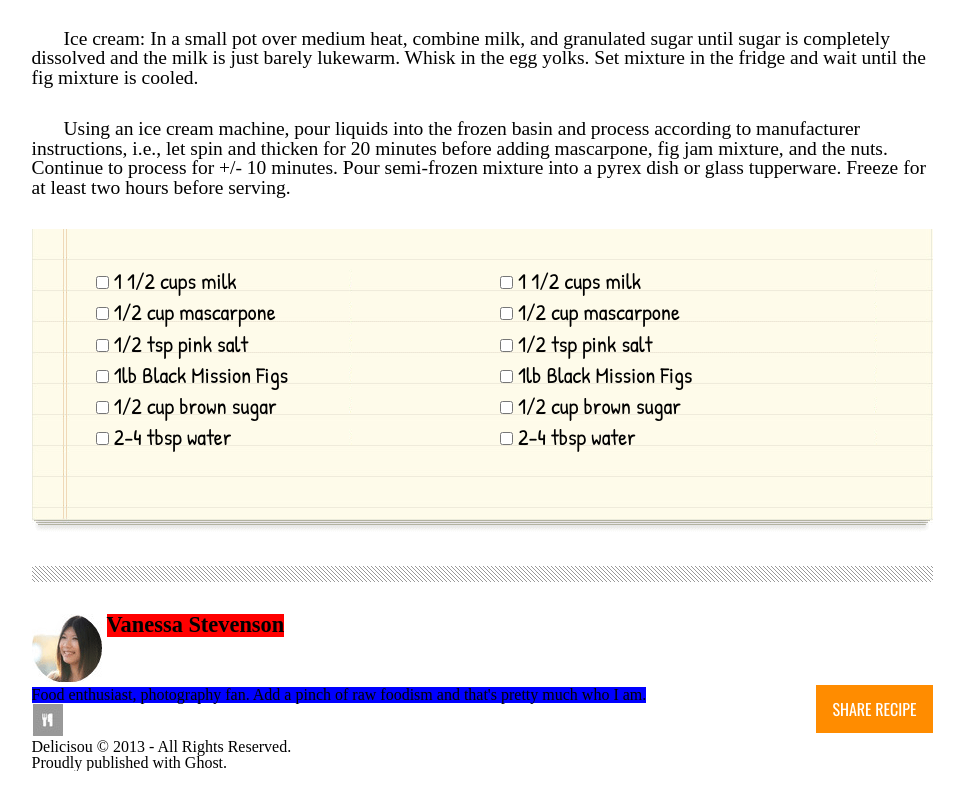
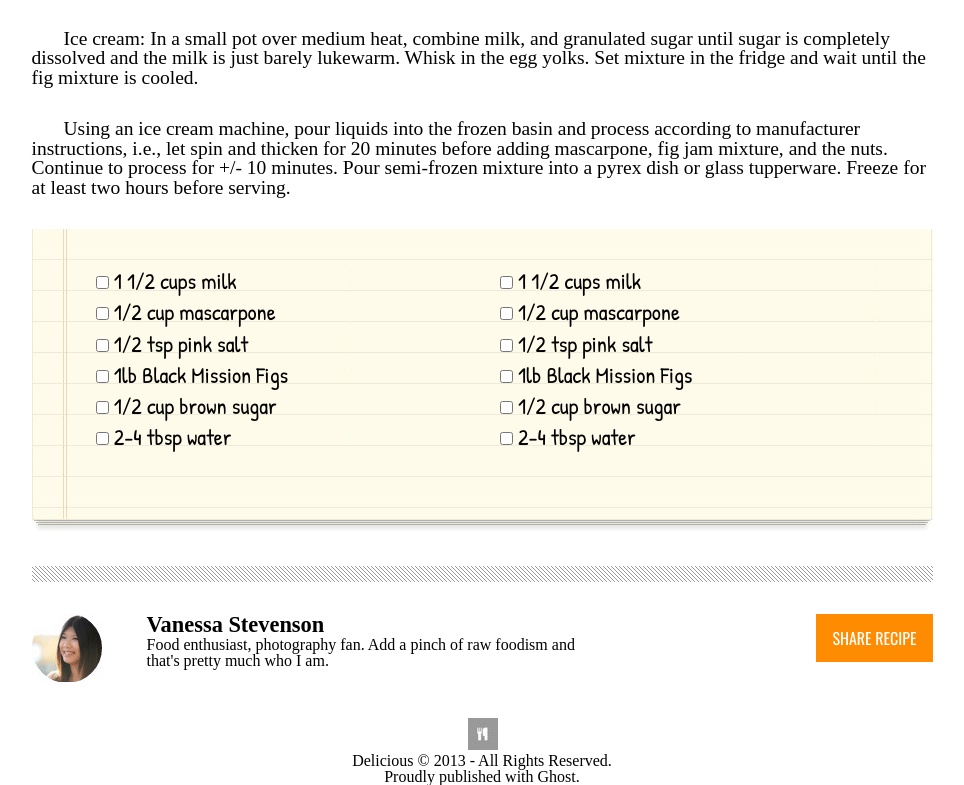
Before and after one commit to harlenlopez/chocolate-pizza-1, a plain HTML site: page index.html in a window 1280 px wide. Shown: the part 920-1705 px from the top of the page, without its empty margins (158-1122 px from the left). Drawn offline with nearby package versions, Linux system fonts and the light colour scheme.

Commit message:
Done enough before having to catch the train.

```diff
--- a/css/style.css
+++ b/css/style.css
@@ -137,22 +137,16 @@ li {
   display: inline-block;
 }
 
-.author h3 {
+.author pre {
   display: inline-block;
+  vertical-align: top;
+  padding: 0;
+}
+
+.author pre span {
   font-size: 1.4rem;
   font-weight: bold;
-  vertical-align: top;
-  background-color: red;
-}
-
-.author br {
-  display: inline-block;
-}
-
-.author p {
-  display: inline-block;
-  vertical-align: middle;
-  background-color: blue;
+  padding: 0;
 }
 
 .author a {
@@ -170,5 +164,6 @@ li {
 
 footer {
   width: 901px;
-  margin: auto;
+  margin: 2rem auto 0;
+  text-align: center;
 }
--- a/index.html
+++ b/index.html
@@ -137,18 +137,17 @@
       <hr />
       <div class="author">
         <img src="./img/van-pic.png" alt="Vanessa Stevenson Profile Image" />
-        <h3>Vanessa Stevenson</h3>
-        <br />
-        <p>
+        <pre>
+          <span>Vanessa Stevenson</span>
           Food enthusiast, photography fan. Add a pinch of raw foodism and
           that's pretty much who I am.
-        </p>
+        </pre>
         <a href="#">SHARE RECIPE</a>
       </div>
     </main>
     <footer>
       <img src="./img/small-logo.png" alt="Tiny Logo" />
-      <p>Delicisou &copy; 2013 - All Rights Reserved.</p>
+      <p>Delicious &copy; 2013 - All Rights Reserved.</p>
       <p>Proudly published with Ghost.</p>
     </footer>
   </body>
```
